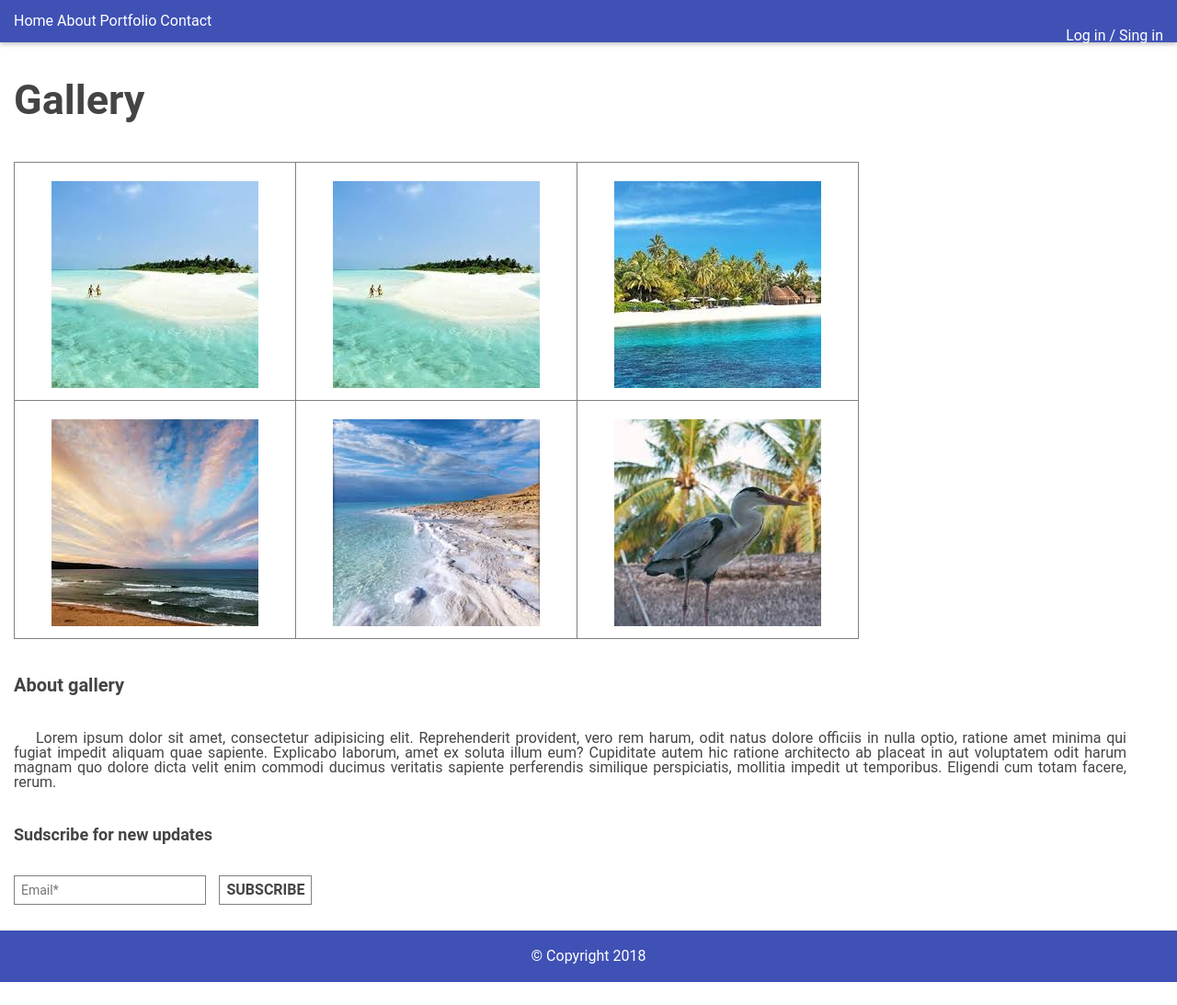
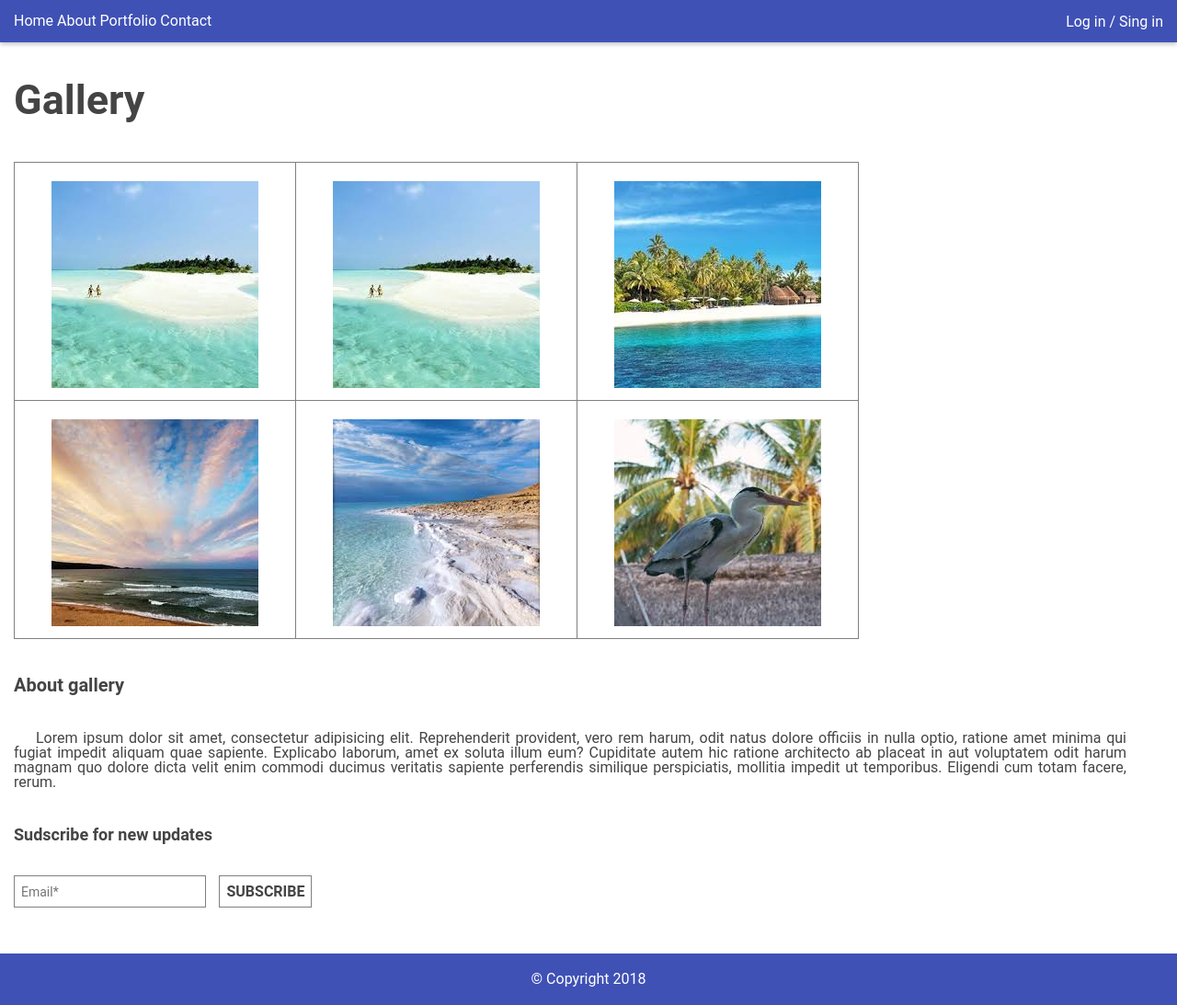
Before and after one commit to SAnastasiia/level-up-homeworks, a website: page public/views/css/homework-2/index.html in a window 1280 px wide. Shown: the whole page at 92% size. Before the commit the page ends 1068 px from the top, so only its background shows below. Drawn offline with Linux system fonts and the light colour scheme.

Commit message:
the end HW2

```diff
--- a/public/views/css/homework-2/css/style.css
+++ b/public/views/css/homework-2/css/style.css
@@ -52,6 +52,7 @@ footer {
   position: absolute;
   right: 0;
   padding-right: 15px;
+  margin-top: -15px;
 }
 h1 {
   margin-top: 25px;
@@ -85,7 +86,6 @@ label {
   font-weight: bold;
 }
 .email {
-  height: 60px;
   width: 400px;
   padding: 15px;
   margin: 10px 15px 10px 0;
@@ -95,6 +95,7 @@ input {
   font-size: 14px;
   margin: 10px 0;
   padding: 7px;
+  height: 35px;
 }
 button {
   border: 1px solid grey;
@@ -103,6 +104,7 @@ button {
   font-size: 16px;
   margin: 0 10px;
   padding: 7px;
+  height: 35px;
 }
 button:hover {
   border-color: red;
```
